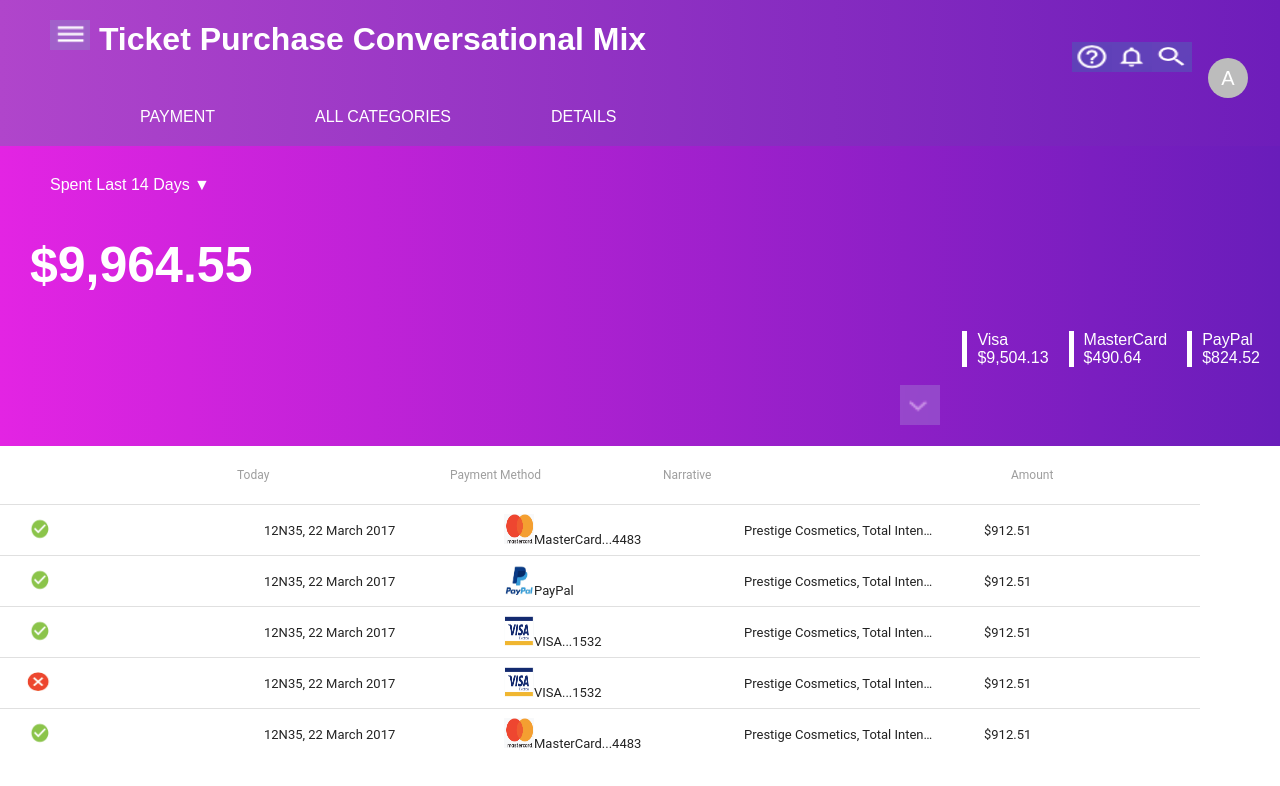
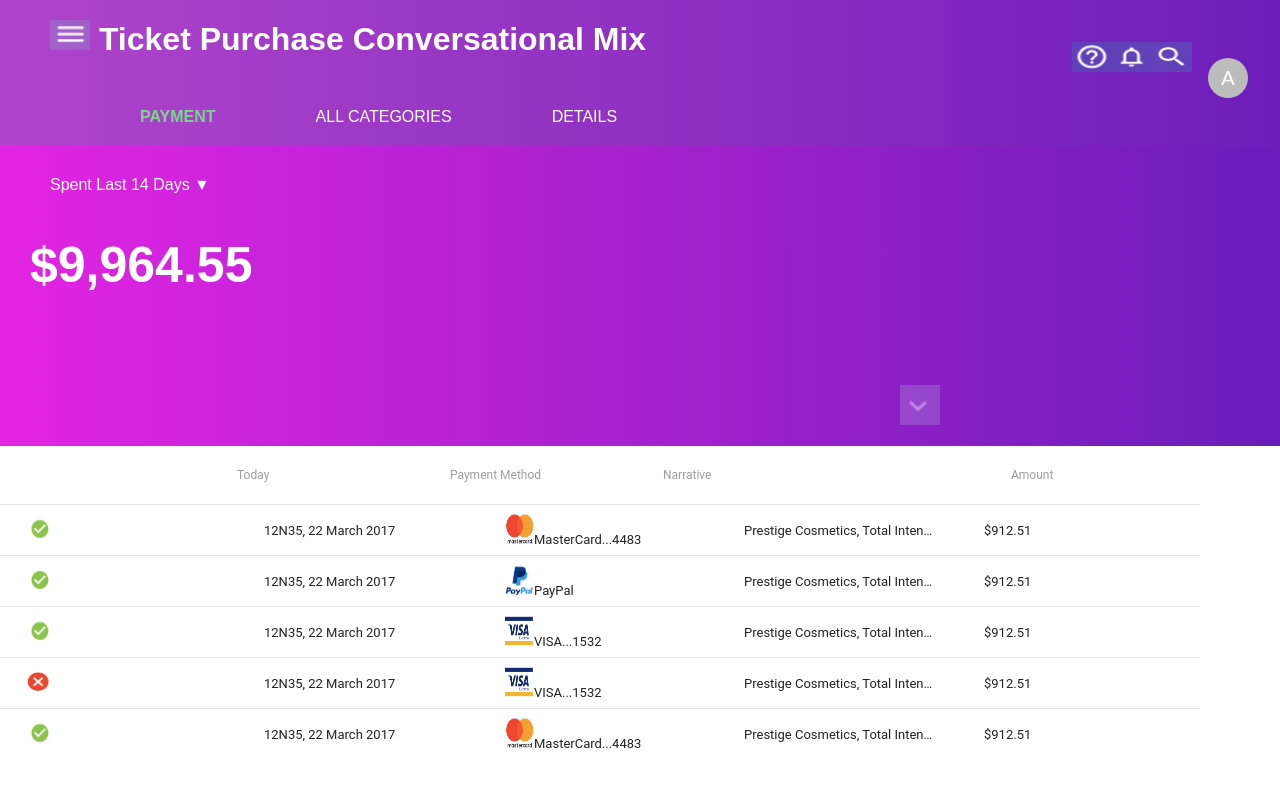
Before and after one commit to aaayumi/Dashboard, a React (Create React App) app: page / in a window 1280 px wide. Shown: the top 786 px of the page. Built offline with nearby package versions, Linux system fonts and the light colour scheme.

Commit message:
payment panel slidein out effect added

```diff
--- a/src/header.js
+++ b/src/header.js
@@ -1,5 +1,5 @@
 import React from 'react'
-import  { Link } from 'react-router-dom'
+import  { NavLink } from 'react-router-dom'
 import Avatar from 'material-ui/Avatar';
 import FileFolder from 'material-ui/svg-icons/file/folder';
 import FontIcon from 'material-ui/FontIcon';
@@ -35,9 +35,12 @@ const Header = () => (
 
     <nav>
       <ul>
-        <li className="navMenu"><Link to='/'>PAYMENT</Link></li>
-        <li className="navMenu"><Link to='/categories'>ALL CATEGORIES</Link></li>
-        <li className="navMenu"><Link to='/details'>DETAILS</Link></li>
+        <li className="navMenu"><NavLink  exact to='/' activeStyle={{
+      fontWeight: 'bold', color:'#79d888'}} >PAYMENT</NavLink></li>
+        <li className="navMenu"><NavLink to='/categories' activeStyle={{
+      fontWeight: 'bold', color:'#79d888'}} >ALL CATEGORIES</NavLink></li>
+        <li className="navMenu"><NavLink to='/details' activeStyle={{
+      fontWeight: 'bold', color:'#79d888'}} >DETAILS</NavLink></li>
       </ul>
     </nav>
 
--- a/src/home.js
+++ b/src/home.js
@@ -12,7 +12,6 @@ class Home extends React.Component{
             slideOpen : false,
             priceBar: false
         }
-
    this.handleClick = this.handleClick.bind(this);
    this.clickHandle = this.clickHandle.bind(this);
     }
--- a/src/index.css
+++ b/src/index.css
@@ -141,6 +141,11 @@ padding-bottom: 30px;
 }
 
 .paymentTool {
+    display: none;
+}
+
+.slideOpen .paymentTool {
+    padding-top: 100px;
     list-style: none;
     display: flex;
     flex-direction: row;
```
